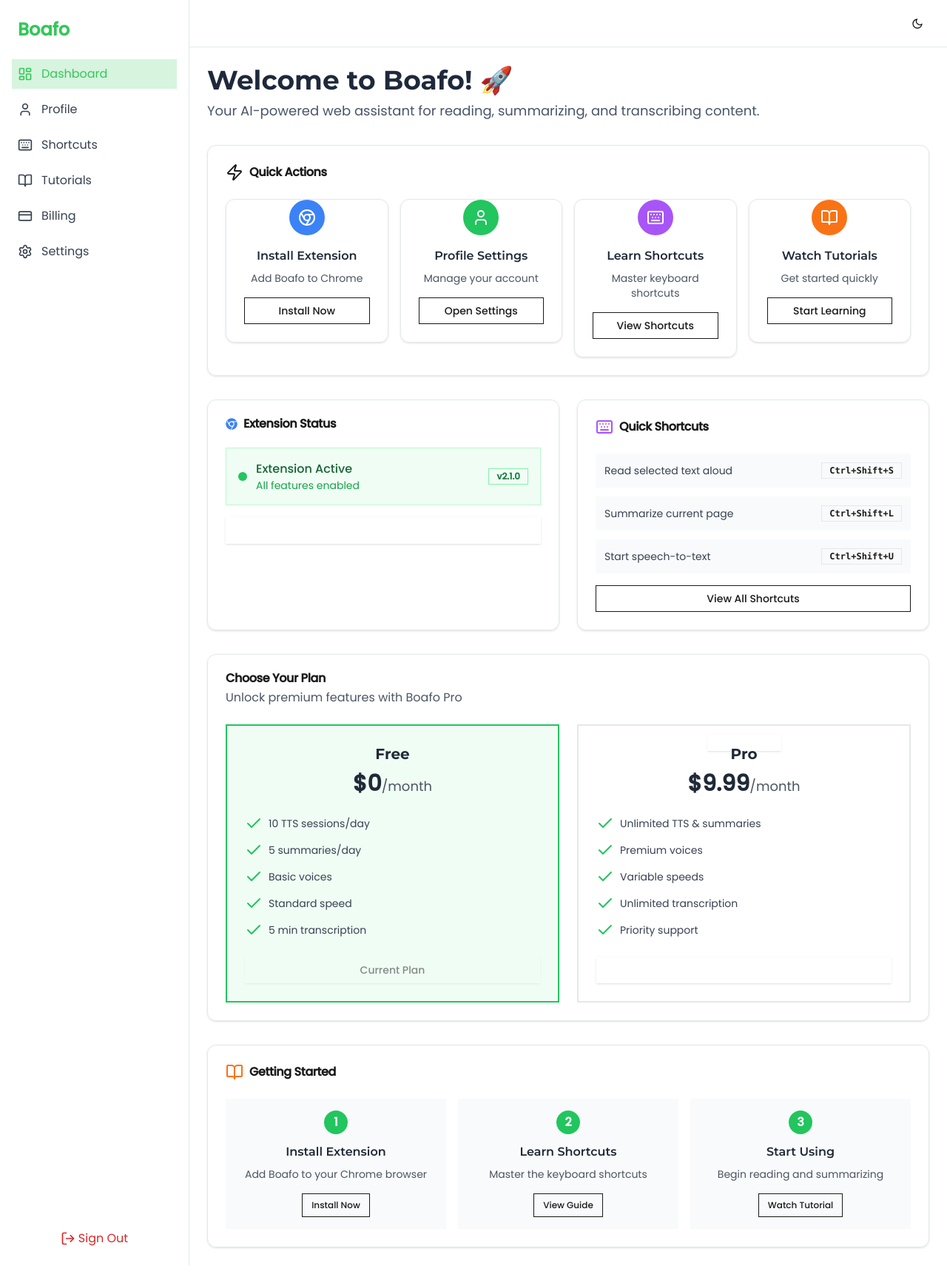
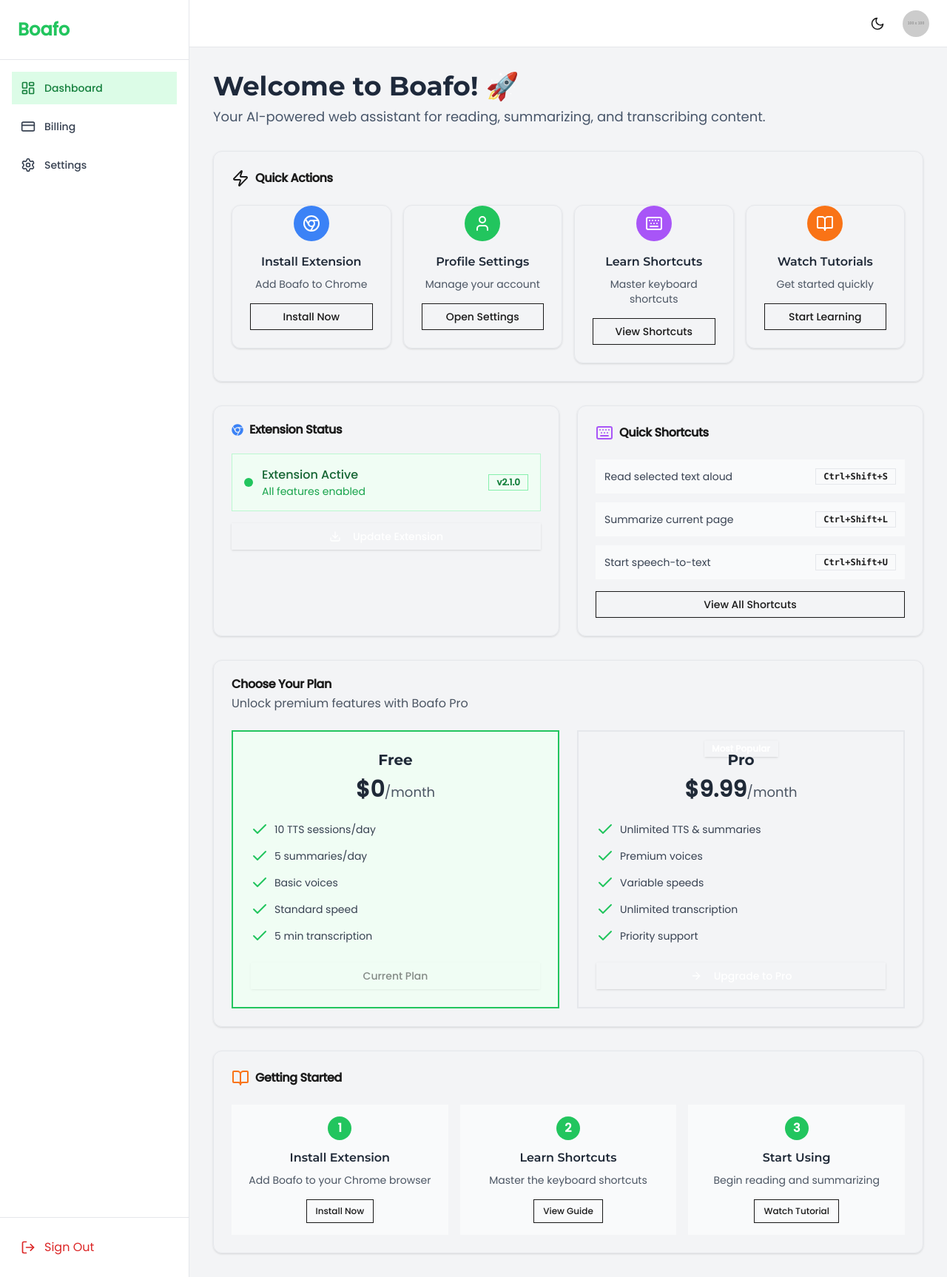
Before and after one commit to gorillagh/boafo, a React (Vite) app: page /dashboard in a window 1280 px wide. Shown: the whole page at 74% size. Built offline with nearby package versions, Linux system fonts and the light colour scheme.

Commit message:
updated profiling

```diff
--- a/src/App.jsx
+++ b/src/App.jsx
@@ -13,10 +13,10 @@
 import DashboardLayout from "./layouts/DashboardLayout";
 import DashboardPage from "./pages/dashboard/index";
 import BillingPage from "./pages/dashboard/billing";
-import ProfilePage from "./pages/dashboard/profile";
 import SettingsPage from "./pages/dashboard/settings";
 import ShortcutsPage from "./pages/dashboard/shortcuts";
 import TutorialsPage from "./pages/dashboard/tutorials";
+import { DashboardProvider } from "./context/DashboardContext";
 
 function App() {
   const router = createBrowserRouter([
@@ -31,11 +31,14 @@
 
         {
           path: "dashboard",
-          element: <DashboardLayout />,
+          element: (
+            <DashboardProvider>
+              <DashboardLayout />
+            </DashboardProvider>
+          ),
           children: [
             { index: true, element: <DashboardPage /> },
             { path: "billing", element: <BillingPage /> },
-            { path: "profile", element: <ProfilePage /> },
             { path: "settings", element: <SettingsPage /> },
             { path: "shortcuts", element: <ShortcutsPage /> },
             { path: "tutorials", element: <TutorialsPage /> },
--- /dev/null
+++ b/src/context/DashboardContext.jsx
@@ -0,0 +1,33 @@
+
+import React, { createContext, useState, useContext } from "react";
+
+// Create the context
+const DashboardContext = createContext();
+
+// Custom hook to use the context
+export const useDashboard = () => useContext(DashboardContext);
+
+// Mock user data
+const mockUser = {
+  name: "Alex Doe",
+  email: "alex.doe@example.com",
+  avatarUrl: "https://placehold.co/100x100/E2E8F0/4A5568?text=AD",
+};
+
+// Context Provider component
+export const DashboardProvider = ({ children }) => {
+  const [user] = useState(mockUser);
+  const [plan, setPlan] = useState("free"); // 'free' or 'pro'
+
+  const value = {
+    user,
+    plan,
+    setPlan,
+  };
+
+  return (
+    <DashboardContext.Provider value={value}>
+      {children}
+    </DashboardContext.Provider>
+  );
+};
--- a/src/layouts/DashBoardLayout.jsx
+++ b/src/layouts/DashBoardLayout.jsx
@@ -1,20 +1,19 @@
-// src/layouts/DashboardLayout.jsx
-import React, { useState } from 'react'
-import { Sheet, SheetContent, SheetTrigger } from '@/components/ui/sheet'
-import { FiMenu } from 'react-icons/fi'
-import Sidebar from '@/pages/dashboard/Sidebar'
-import DashboardHeader from '@/pages/dashboard/DashboardHeader'
-import { Outlet } from 'react-router-dom'
+
+import React, { useState } from 'react';
+import { Outlet } from 'react-router-dom';
+import { Sheet, SheetContent, SheetTrigger } from '@/components/ui/sheet';
+import { FiMenu } from 'react-icons/fi';
+import Sidebar from '@/pages/dashboard/Sidebar';
+import DashboardHeader from '@/pages/dashboard/DashboardHeader';
 
 export default function DashboardLayout() {
-  const [sidebarOpen, setSidebarOpen] = useState(false)
+  const [sidebarOpen, setSidebarOpen] = useState(false);
 
   return (
-    <div className="min-h-screen flex bg-background">
-      {/* Mobile Drawer */}
+    <div className="min-h-screen flex bg-gray-100 dark:bg-gray-900">
+      {/* Mobile Navigation Sidebar */}
       <Sheet open={sidebarOpen} onOpenChange={setSidebarOpen}>
         <SheetTrigger asChild>
-          {/* you could hide this if you only want header to open it */}
           <button className="md:hidden fixed top-4 left-4 z-50 p-2 bg-white dark:bg-gray-800 rounded-md shadow">
             <FiMenu className="h-6 w-6" />
           </button>
@@ -24,18 +23,18 @@
         </SheetContent>
       </Sheet>
 
-      {/* Desktop Sidebar */}
+      {/* Desktop Navigation Sidebar */}
       <aside className="hidden md:flex">
         <Sidebar />
       </aside>
 
       <div className="flex-1 flex flex-col">
-        {/* Pass toggle to header so it can open the drawer on mobile */}
-        <DashboardHeader toggleSidebar={() => setSidebarOpen(true)} />
-        <main className="flex-1 p-6 overflow-auto bg-white dark:bg-gray-900 transition-colors duration-300">
-         <Outlet/>
+        <DashboardHeader toggleMobileSidebar={() => setSidebarOpen(!sidebarOpen)} />
+        <main className="flex-1 p-4 sm:p-6 lg:p-8 overflow-auto">
+          {/* Child routes will be rendered here */}
+          <Outlet />
         </main>
       </div>
     </div>
-  )
+  );
 }
--- a/src/pages/dashboard/DashboardHeader.jsx
+++ b/src/pages/dashboard/DashboardHeader.jsx
@@ -1,31 +1,63 @@
-// src/components/dashboard/DashboardHeader.jsx
-import React from 'react'
-import { useTheme } from '@/context/ThemeContext'
-import { FiSun, FiMoon, FiMenu } from 'react-icons/fi'
 
-export default function DashboardHeader({ toggleSidebar }) {
-  const { theme, toggleTheme } = useTheme()
+import React, { useState } from 'react';
+import { useTheme } from '@/context/ThemeContext';
+import { useDashboard } from '@/context/DashboardContext'; // Import context hook
+import { FiSun, FiMoon, FiMenu } from 'react-icons/fi';
+import { Avatar, AvatarFallback, AvatarImage } from "@/components/ui/avatar";
+import { Sheet, SheetContent, SheetTrigger } from '@/components/ui/sheet';
+import ProfileSidebar from './ProfileSidebar'; // Import the new ProfileSidebar
+
+export default function DashboardHeader({ toggleMobileSidebar }) {
+  const { theme, toggleTheme } = useTheme();
+  const { user } = useDashboard(); // Get user data from context
+  const [profileOpen, setProfileOpen] = useState(false);
+
+  // Get user initials for avatar fallback
+  const getInitials = (name) => {
+    if (!name) return '';
+    const names = name.split(' ');
+    return names.map(n => n[0]).join('').toUpperCase();
+  };
 
   return (
-    <header className="h-16 flex items-center justify-between px-6 bg-white dark:bg-gray-900 border-b border-gray-200 dark:border-gray-700">
+    <header className="h-16 flex items-center justify-between px-6 bg-white dark:bg-gray-800 border-b border-gray-200 dark:border-gray-700 sticky top-0 z-40">
       {/* Mobile menu button */}
       <button
-        onClick={toggleSidebar}
-        className="md:hidden p-2 rounded-md hover:bg-gray-100 dark:hover:bg-gray-800 transition-colors"
+        onClick={toggleMobileSidebar}
+        className="md:hidden p-2 rounded-md hover:bg-gray-100 dark:hover:bg-gray-700 transition-colors"
+        aria-label="Toggle navigation"
       >
         <FiMenu className="h-6 w-6" />
       </button>
 
-      {/* filler to keep title centered on desktop */}
-      <div className="flex-1 text-right">
+      {/* Spacer to push icons to the right */}
+      <div className="flex-1" />
+
+      <div className="flex items-center space-x-4">
+        {/* Theme Toggle Button */}
         <button
           onClick={toggleTheme}
-          className="p-2 rounded-md hover:bg-gray-100 dark:hover:bg-gray-800 transition-colors"
+          className="p-2 rounded-full hover:bg-gray-100 dark:hover:bg-gray-700 transition-colors"
           aria-label="Toggle theme"
         >
-          {theme === 'light' ? <FiMoon /> : <FiSun />}
+          {theme === 'light' ? <FiMoon className="h-5 w-5" /> : <FiSun className="h-5 w-5" />}
         </button>
+
+        {/* Profile Avatar and Sidebar Trigger */}
+        <Sheet open={profileOpen} onOpenChange={setProfileOpen}>
+          <SheetTrigger asChild>
+            <button className="rounded-full focus:outline-none focus:ring-2 focus:ring-offset-2 focus:ring-green-500">
+              <Avatar className="h-9 w-9 cursor-pointer">
+                <AvatarImage src={user.avatarUrl} alt={user.name} />
+                <AvatarFallback>{getInitials(user.name)}</AvatarFallback>
+              </Avatar>
+            </button>
+          </SheetTrigger>
+          <SheetContent side="right" className="p-0 w-80">
+             <ProfileSidebar />
+          </SheetContent>
+        </Sheet>
       </div>
     </header>
-  )
+  );
 }
--- /dev/null
+++ b/src/pages/dashboard/ProfileSidebar.jsx
@@ -0,0 +1,69 @@
+
+import React from 'react';
+import { useNavigate } from 'react-router-dom';
+import { useDashboard } from '@/context/DashboardContext';
+import { Avatar, AvatarFallback, AvatarImage } from "@/components/ui/avatar";
+import { Badge } from "@/components/ui/badge";
+import { Button } from "@/components/ui/button";
+import { Card, CardContent, CardHeader, CardTitle } from "@/components/ui/card";
+import { Input } from "@/components/ui/input";
+import { Label } from "@/components/ui/label";
+import { User, CreditCard, Save, LogOut } from 'lucide-react';
+
+export default function ProfileSidebar() {
+  const { user, plan } = useDashboard();
+  const navigate = useNavigate();
+
+  const getInitials = (name) => {
+    if (!name) return '';
+    const names = name.split(' ');
+    return names.map(n => n[0]).join('').toUpperCase();
+  };
+
+  const handleManageBilling = () => {
+    navigate('/dashboard/billing');
+  };
+
+  return (
+    <div className="h-full flex flex-col bg-white dark:bg-gray-800">
+        <CardHeader className="text-center border-b dark:border-gray-700">
+            <Avatar className="h-24 w-24 mx-auto mb-4 border-4 border-green-400 dark:border-green-500">
+                <AvatarImage src={user.avatarUrl} alt={user.name} />
+                <AvatarFallback className="text-3xl">{getInitials(user.name)}</AvatarFallback>
+            </Avatar>
+            <CardTitle className="text-xl">{user.name}</CardTitle>
+            <p className="text-sm text-gray-500 dark:text-gray-400">{user.email}</p>
+            <Badge className={`mt-2 capitalize ${plan === 'pro' ? 'bg-green-100 text-green-800 dark:bg-green-900 dark:text-green-200' : 'bg-gray-100 text-gray-800 dark:bg-gray-700 dark:text-gray-200'}`}>
+                {plan} Plan
+            </Badge>
+        </CardHeader>
+
+        <CardContent className="flex-1 p-6 space-y-6 overflow-y-auto">
+            <div className="space-y-2">
+                <Label htmlFor="name">Full Name</Label>
+                <Input id="name" defaultValue={user.name} />
+            </div>
+            <div className="space-y-2">
+                <Label htmlFor="email">Email Address</Label>
+                <Input id="email" type="email" defaultValue={user.email} />
+            </div>
+            <Button className="w-full bg-green-500 hover:bg-green-600 text-white">
+                <Save className="mr-2 h-4 w-4" /> Save Changes
+            </Button>
+            <Button variant="outline" className="w-full" onClick={handleManageBilling}>
+                <CreditCard className="mr-2 h-4 w-4" /> Manage Billing
+            </Button>
+        </CardContent>
+
+        <div className="p-6 border-t dark:border-gray-700">
+             <button
+                onClick={() => (window.location.href = "/login")}
+                className="w-full flex items-center justify-center p-2 text-red-600 hover:bg-red-50 dark:hover:bg-red-900/20 rounded-md transition-colors"
+            >
+                <LogOut className="h-5 w-5 mr-2" />
+                Sign Out
+            </button>
+        </div>
+    </div>
+  );
+}
--- a/src/pages/dashboard/Sidebar.jsx
+++ b/src/pages/dashboard/Sidebar.jsx
@@ -1,21 +1,15 @@
-// src/components/dashboard/Sidebar.jsx
 import React from "react";
 import { NavLink } from "react-router-dom";
 import {
   LayoutDashboard,
-  User,
-  Keyboard,
-  BookOpen,
   CreditCard,
   Settings as SettingsIcon,
   LogOut,
 } from "lucide-react";
 
+// "Profile" has been removed from the nav items
 const navItems = [
-  { title: "Dashboard", to: "/dashboard", icon: LayoutDashboard },
-  { title: "Profile", to: "/dashboard/profile", icon: User },
-  { title: "Shortcuts", to: "/dashboard/shortcuts", icon: Keyboard },
-  { title: "Tutorials", to: "/dashboard/tutorials", icon: BookOpen },
+  { title: "Dashboard", to: "/dashboard", icon: LayoutDashboard, end: true },
   { title: "Billing", to: "/dashboard/billing", icon: CreditCard },
   { title: "Settings", to: "/dashboard/settings", icon: SettingsIcon },
 ];
@@ -23,22 +17,21 @@
 export default function Sidebar({ onNavigate }) {
   return (
     <aside className="w-64 flex flex-col bg-white dark:bg-gray-800 border-r border-gray-200 dark:border-gray-700 h-full">
-      <div className="p-6 flex items-center space-x-2">
-        <span className="text-2xl font-bold text-primaryGreen-light dark:text-primaryGreen-dark">
-          Boafo
-        </span>
+      <div className="p-6 flex items-center space-x-2 border-b dark:border-gray-700">
+        <span className="text-2xl font-bold text-green-500">Boafo</span>
       </div>
-      <nav className="flex-1 px-4 space-y-2">
+      <nav className="flex-1 px-4 py-4 space-y-2">
         {navItems.map((item) => (
           <NavLink
             key={item.to}
             to={item.to}
+            end={item.end} // Use end prop for exact matching on the dashboard index route
             onClick={onNavigate}
             className={({ isActive }) =>
-              `flex items-center p-2 rounded-md hover:bg-gray-100 dark:hover:bg-gray-700 transition-colors ${
+              `flex items-center p-3 rounded-md text-sm font-medium transition-colors ${
                 isActive
-                  ? "bg-primaryGreen-light bg-opacity-20 text-primaryGreen-light dark:text-primaryGreen-dark"
-                  : "text-gray-700 dark:text-gray-300"
+                  ? "bg-green-100 text-green-700 dark:bg-green-900/50 dark:text-green-200"
+                  : "text-gray-700 dark:text-gray-300 hover:bg-gray-100 dark:hover:bg-gray-700"
               }`
             }
           >
@@ -47,13 +40,15 @@
           </NavLink>
         ))}
       </nav>
-      <button
-        onClick={() => (window.location.href = "/login")}
-        className="m-4 p-2 text-red-600 hover:bg-red-50 dark:hover:bg-red-700 rounded-md flex items-center justify-center"
-      >
-        <LogOut className="h-5 w-5 mr-1" />
-        Sign Out
-      </button>
+      <div className="p-4 border-t dark:border-gray-700">
+        <button
+          onClick={() => (window.location.href = "/login")}
+          className="w-full flex items-center p-3 text-red-600 hover:bg-red-50 dark:hover:bg-red-900/20 rounded-md transition-colors"
+        >
+          <LogOut className="h-5 w-5 mr-3" />
+          Sign Out
+        </button>
+      </div>
     </aside>
   );
 }
--- a/src/pages/dashboard/index.jsx
+++ b/src/pages/dashboard/index.jsx
@@ -1,5 +1,6 @@
-import React, { useState } from "react";
+import React from "react";
 import { motion } from "framer-motion";
+import { useDashboard } from "@/context/DashboardContext"; // Import context hook
 import QuickActions from "./QuickActions";
 import ExtensionStatus from "./ExtensionStatus";
 import ShortcutsCard from "./ShortcutsCard";
@@ -7,7 +8,8 @@
 import GettingStarted from "./GettingStarted";
 
 export default function DashboardPage() {
-  const [currentPlan, setCurrentPlan] = useState("free");
+  // Get plan state and updater function from context
+  const { plan, setPlan } = useDashboard();
 
   return (
     <motion.div
@@ -35,7 +37,8 @@
         <ShortcutsCard />
       </div>
 
-      <Plans currentPlan={currentPlan} onChange={setCurrentPlan} />
+      {/* Pass the plan state and updater to the Plans component */}
+      <Plans currentPlan={plan} onChange={setPlan} />
 
       <GettingStarted />
     </motion.div>
```
